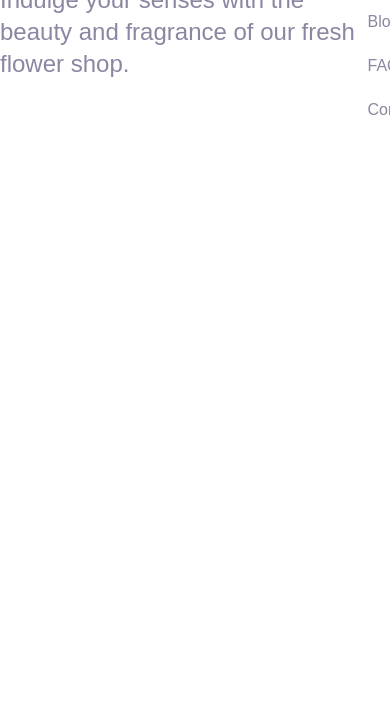
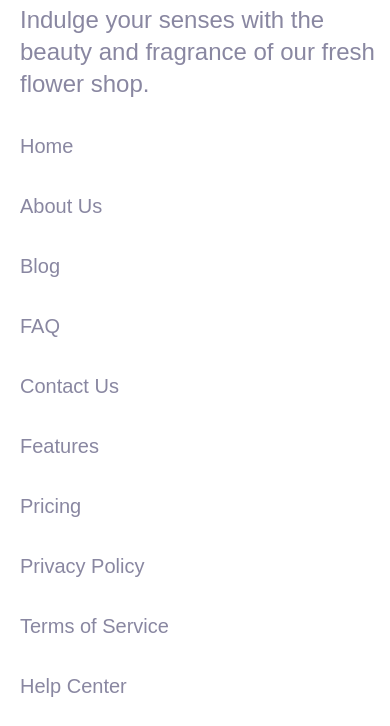
Before and after one commit to ripon301252/Flowers-B-12-Tailwind, a plain HTML site: page index.html in a window 390 px wide. Shown: the part 6997-7723 px from the top of the page. Before the commit the page ends 7179 px from the top, so only its background shows below. Drawn offline with nearby package versions, Linux system fonts and the light colour scheme.

Commit message:
Update index.html

```diff
--- a/index.html
+++ b/index.html
@@ -213,32 +213,31 @@
         <button class="bg-[#e85a2a] text-white absolute lg:bottom-32 md:bottom-20 bottom-15 lg:left-233 md:left-145 left-144 lg:text-xl md:text-xl text-xl py-3 px-6">Subscribe</button>
     </footer>
 
-    <footer class="lg:w-6xl md:w-4xl w-3xl mx-auto mb-10 font-(family-name:--Inter,sans-serif)">
-        <div class="flex justify-between">
+    <footer class="lg:w-6xl md:w-4xl w-3xl mx-auto mb-10 font-(family-name:--Inter,sans-serif) ">
+        <div class="flex justify-between lg:flex-row md:flex-row flex-col mx-5">
             <div>
                 <img class="lg:w-35 md:w-30 w-25 " src="./img/logo.png" alt="">
-                <p class="text-[#8987a1] lg:text-lg md:text-lg text-2xl lg:mt-5 md:mt-5">Indulge your senses with the <br> beauty and fragrance of our fresh <br> flower shop.</p>
+                <p class="text-[#8987a1] lg:text-lg md:text-lg text-2xl lg:mt-5 md:mt-5 mt-5 mb-8">Indulge your senses with the <br> beauty and fragrance of our fresh <br> flower shop.</p>
             </div>
             <ul>
-                <li class="text-[#8987a1] mb-5"><a href="">Home</a></li>
-                <li class="text-[#8987a1] mb-5"><a href="">About Us</a></li>
-                <li class="text-[#8987a1] mb-5"><a href="">Blog</a></li>
-                <li class="text-[#8987a1] mb-5"><a href="">FAQ</a></li>
-                <li class="text-[#8987a1] mb-5"><a href="">Contact Us</a></li>
+                <li class="text-[#8987a1] lg:text-base md:text-base text-xl lg:mb-5 md:mb-5 mb-8"><a href="">Home</a></li>
+                <li class="text-[#8987a1] lg:text-base md:text-base text-xl lg:mb-5 md:mb-5 mb-8"><a href="">About Us</a></li>
+                <li class="text-[#8987a1] lg:text-base md:text-base text-xl lg:mb-5 md:mb-5 mb-8"><a href="">Blog</a></li>
+                <li class="text-[#8987a1] lg:text-base md:text-base text-xl lg:mb-5 md:mb-5 mb-8"><a href="">FAQ</a></li>
+                <li class="text-[#8987a1] lg:text-base md:text-base text-xl lg:mb-5 md:mb-5 mb-8"><a href="">Contact Us</a></li>
             </ul>
             <ul>
-                <li class="text-[#8987a1] mb-5"><a href="">Features</a></li>
-                <li class="text-[#8987a1] mb-5"><a href="">Pricing</a></li>
-                <li class="text-[#8987a1] mb-5"><a href="">Privacy Policy</a></li>
-                <li class="text-[#8987a1] mb-5"><a href="">Terms of Service</a></li>
-                <li class="text-[#8987a1] mb-5"><a href="">Help Center</a></li>
+                <li class="text-[#8987a1] lg:text-base md:text-base text-xl lg:mb-5 md:mb-5 mb-8"><a href="">Features</a></li>
+                <li class="text-[#8987a1] lg:text-base md:text-base text-xl lg:mb-5 md:mb-5 mb-8"><a href="">Pricing</a></li>
+                <li class="text-[#8987a1] lg:text-base md:text-base text-xl lg:mb-5 md:mb-5 mb-8"><a href="">Privacy Policy</a></li>
+                <li class="text-[#8987a1] lg:text-base md:text-base text-xl lg:mb-5 md:mb-5 mb-8"><a href="">Terms of Service</a></li>
+                <li class="text-[#8987a1] lg:text-base md:text-base text-xl lg:mb-5 md:mb-5 mb-8"><a href="">Help Center</a></li>
             </ul>
-            <div class="flex items-center gap-4 mt-[-180px]">
+            <div class="flex items-center gap-4 lg:mt-[-180px] md:mt-[-180px]">
                 <div><img src="./img/icon-linkedin.png" alt=""></div>
                 <div><img src="./img/icon-twitter.png" alt=""></div>
                 <div><img src="./img/icon-facebook.png" alt=""></div>
                 <div><img src="./img/icon-youtube.png" alt=""></div>
-
             </div>
         </div>
     </footer>
```
